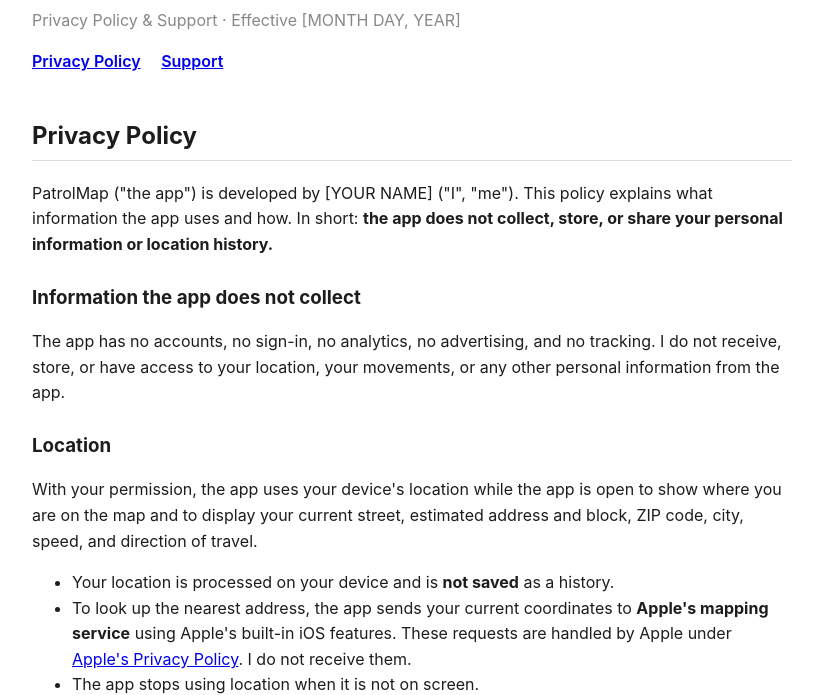
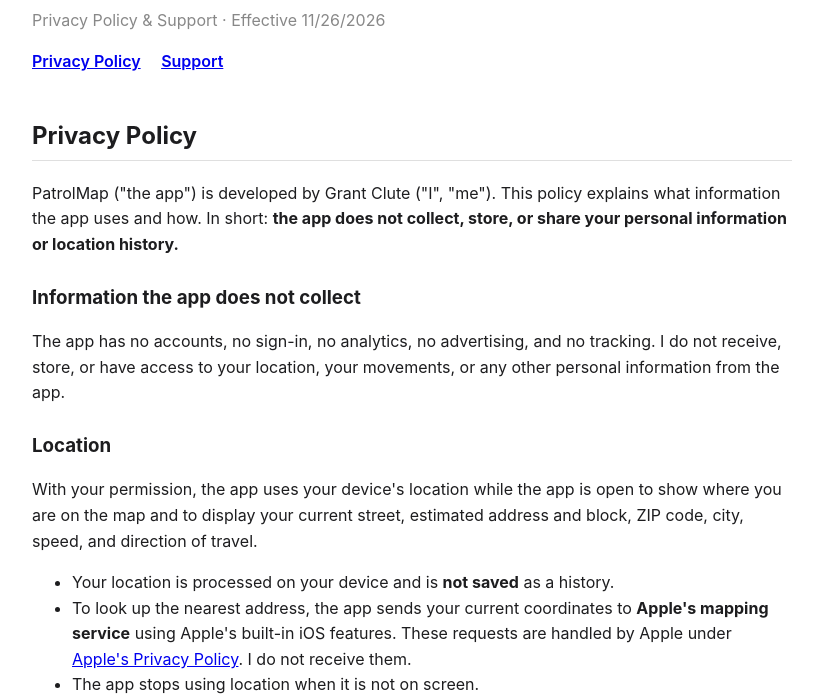
Before and after one commit to GrantC4/StreetAware, a plain HTML site: page index.html in a window 1280 px wide. Shown: the part 100-795 px from the top of the page, without its empty margins (228-1045 px from the left). Drawn offline with Linux system fonts and the light colour scheme.

Commit message:
Update index.html

```diff
--- a/index.html
+++ b/index.html
@@ -30,6 +30,7 @@
     border-radius: 10px;
     padding: 12px 16px;
     margin: 1.2rem 0;
+    color: #111111;
   }
   nav a { margin-right: 16px; font-weight: 600; }
   footer { margin-top: 3rem; color: #888; font-size: 0.9rem; }
@@ -38,7 +39,7 @@
 <body>
 
 <h1>PatrolMap</h1>
-<p class="meta">Privacy Policy &amp; Support · Effective [MONTH DAY, YEAR]</p>
+<p class="meta">Privacy Policy &amp; Support · Effective 11/26/2026</p>
 
 <nav>
   <a href="#privacy">Privacy Policy</a>
@@ -49,7 +50,7 @@
 
 <h2 id="privacy">Privacy Policy</h2>
 
-<p>PatrolMap ("the app") is developed by [YOUR NAME] ("I", "me"). This policy explains what
+<p>PatrolMap ("the app") is developed by Grant Clute ("I", "me"). This policy explains what
 information the app uses and how. In short: <strong>the app does not collect, store, or share
 your personal information or location history.</strong></p>
 
```
